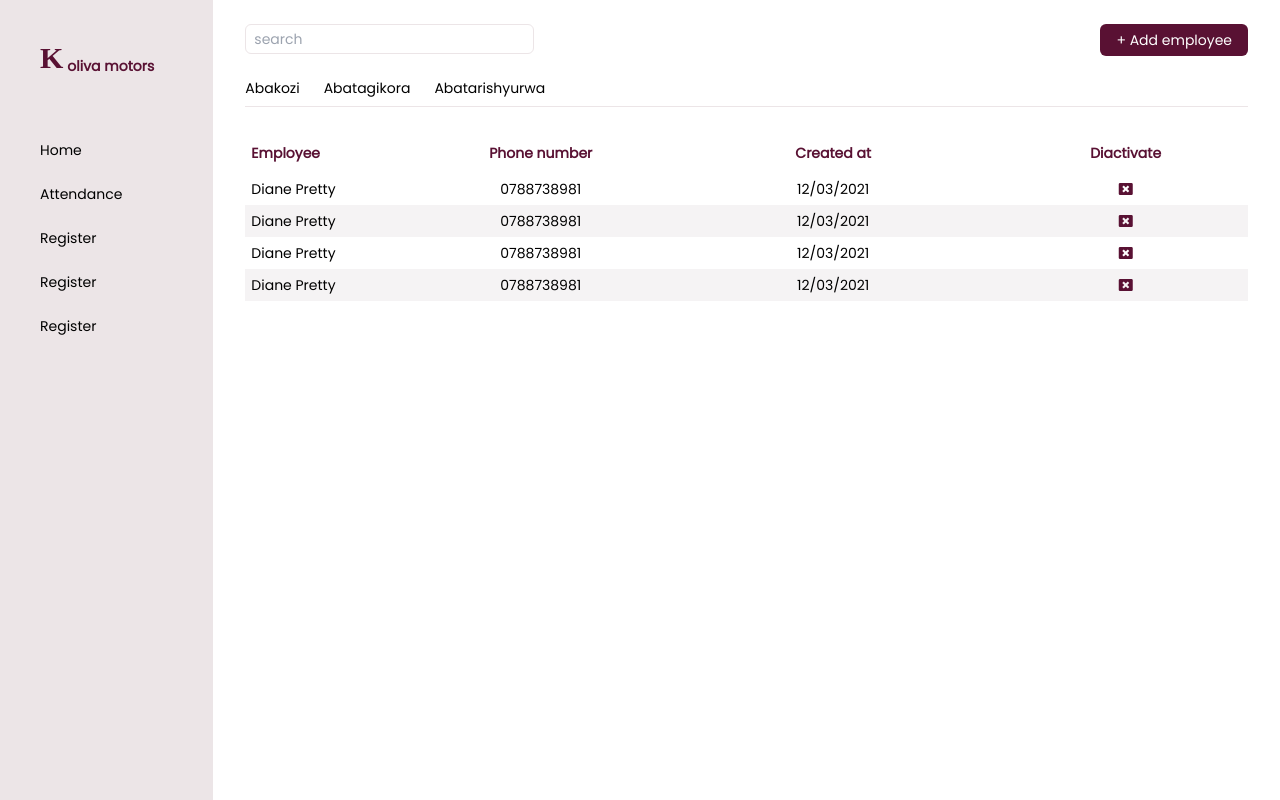
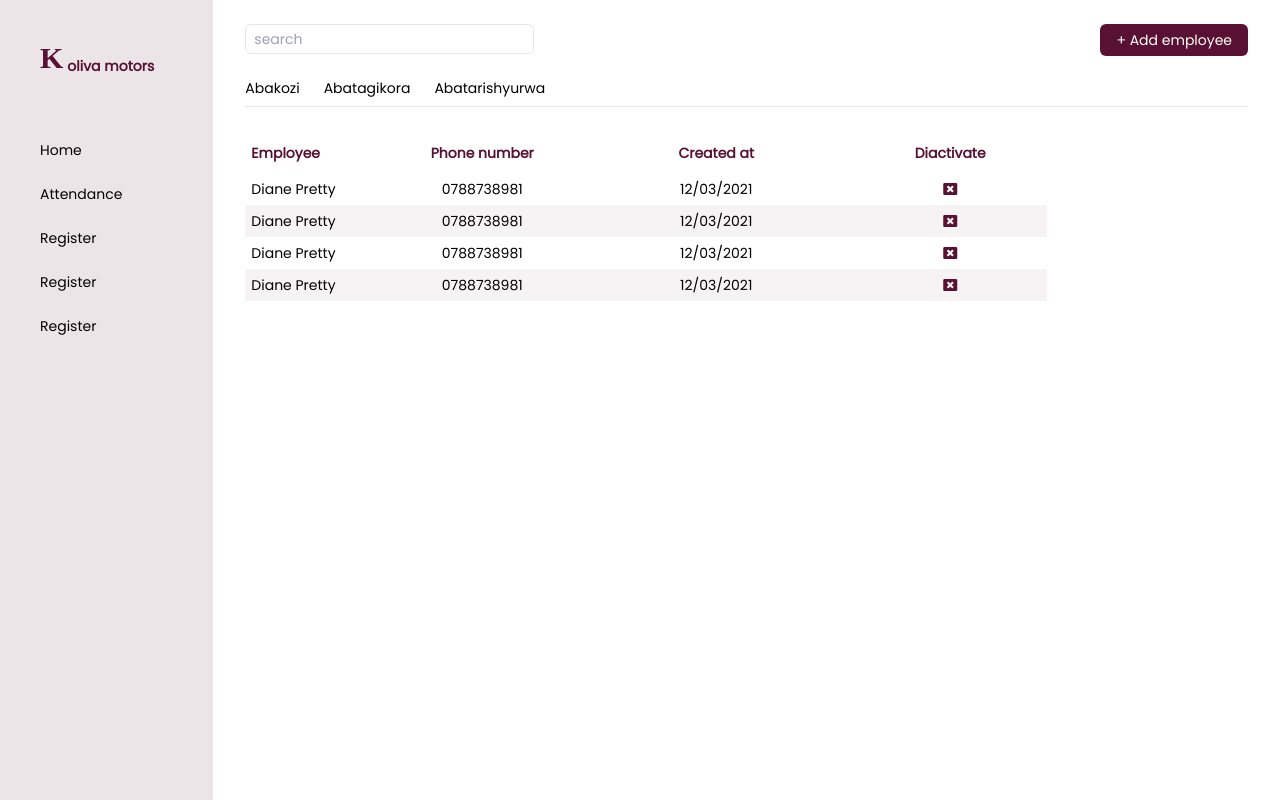
Before and after one commit to dianKoliva/kmFront, a React (Vite) app in the folder km/: page /employees in a window 1280 px wide. Built offline with nearby package versions, Linux system fonts and the light colour scheme; a web font is replaced by a local one.

Commit message:
new changes

```diff
--- a/km/src/components/employees/ListEmp.jsx
+++ b/km/src/components/employees/ListEmp.jsx
@@ -30,6 +30,7 @@ const ListEmp = () => {
 <th width="150">Phone number</th>
 <th width="200">Created at</th>
 <th width="150">Diactivate</th>
+<th width="150"></th>
 </thead>
 <tbody>
 <tr className='py-2'>
```
